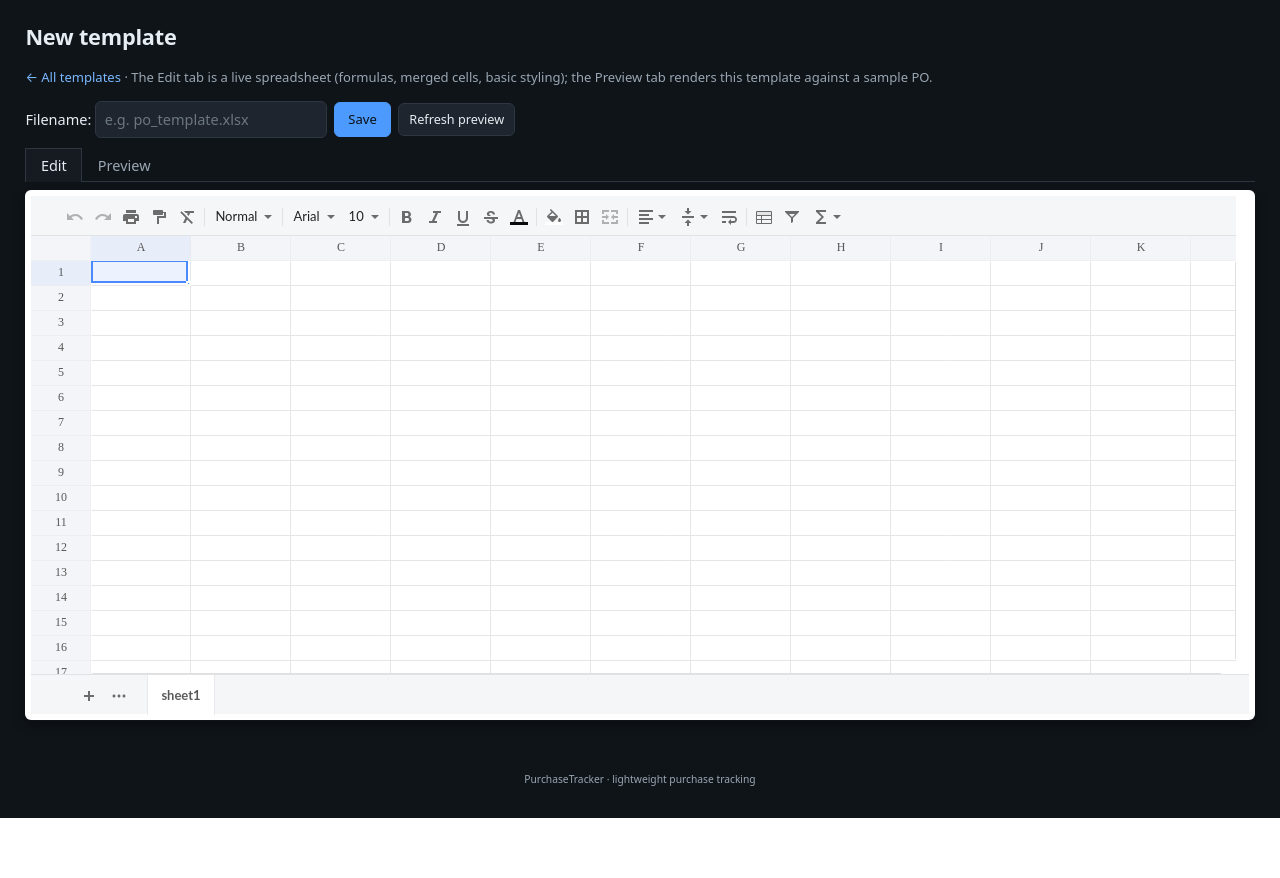
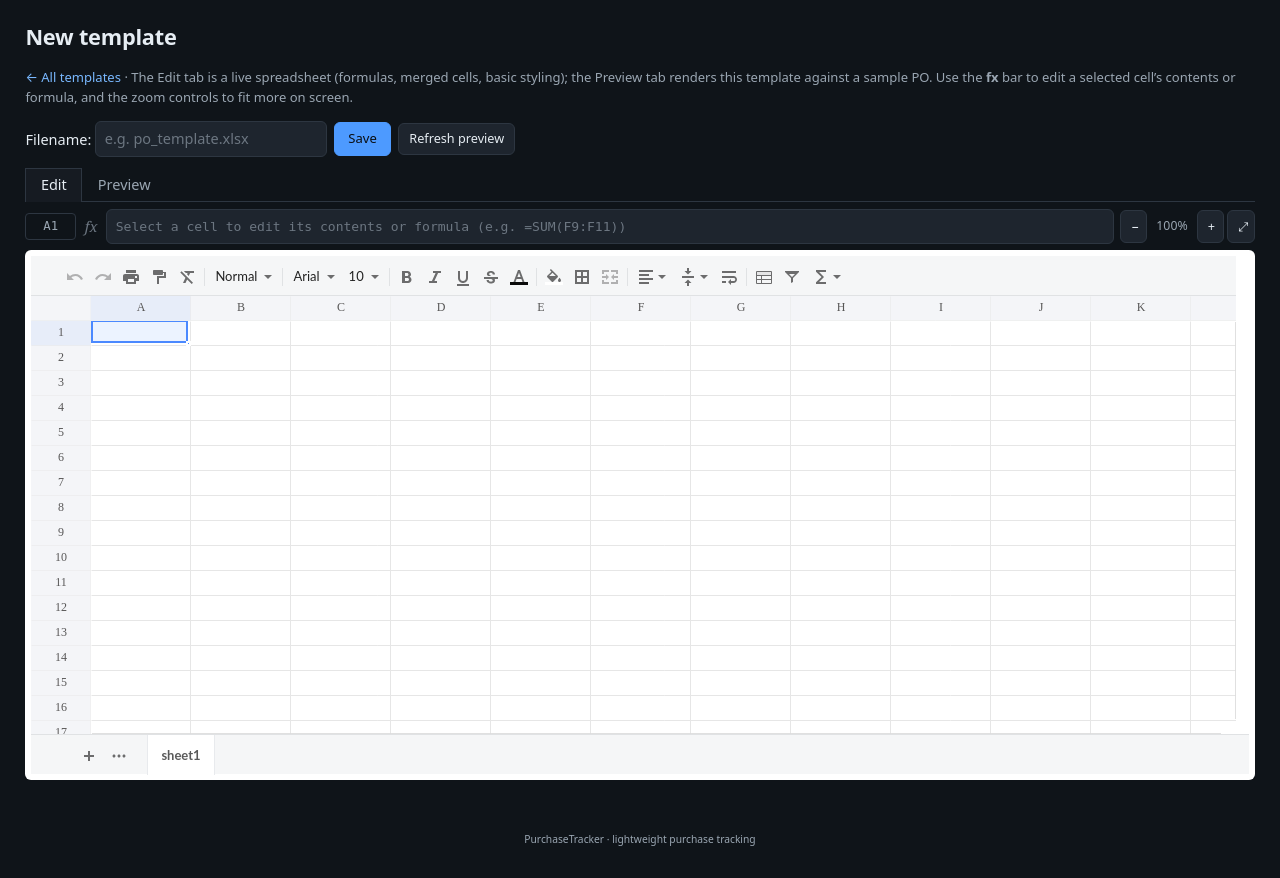
Before and after one commit to bprochazka-bit/POThang, a Flask app: page /templates/new in a window 1280 px wide. Shown: the part 45-923 px from the top of the page. Before the commit the page ends 863 px from the top, so only its background shows below. Run offline with Flask 3, Linux system fonts and the light colour scheme.

Commit message:
Keep blank styled cells, add formula bar and zoom controls
Three issues from real-world template testing:

1. Blank-but-styled cells were dropped entirely. The xlsx->json loop
   skipped any cell with no text, so every empty coloured input box,
   bordered spacer, the BILL TO block and the purple barcode cells came
   through with no fill or border. Now a cell is emitted when it has
   text OR a non-default style, on both the load and save paths.

2. Columns without an explicit width got no width at all, so
   x-spreadsheet fell back to its own default and the whole form's
   proportions drifted (wrapped "MODEL/S KU", stretched columns). Emit
   a width for every column up to max_col, using the sheet's default
   (or Excel's 8.43) for unset ones.

3. x-spreadsheet 1.1.x has no built-in formula bar or zoom. Added a
   custom fx bar (cell ref + contents/formula input, wired through the
   library's cell-selected / cell-edited events and cellText API) and
   per-pane zoom controls using CSS `zoom` (keeps offsetX/Y mouse
   mapping correct, unlike transform:scale).

Verified end-to-end on the attached SB_Purchase_Order template through
real x-spreadsheet (JSDOM): 69 merges, the previously-missing purple
J23 / blue M6 fills, yellow B14 and the title fill all survive the full
xlsx -> json -> x-spreadsheet -> json -> xlsx round trip.

```diff
--- a/purchasetracker/services.py
+++ b/purchasetracker/services.py
@@ -652,12 +652,17 @@ def _worksheet_to_xspreadsheet(ws: Worksheet, palette: dict) -> dict:
         for c in range(1, max_c + 1):
             cell = ws.cell(row=r, column=c)
             val = cell.value
-            if val is None or val == "":
-                # Capture style on otherwise-blank cells only if it's non-default
-                # (keeps the JSON small).
+            has_text = val is not None and val != ""
+            key, style_obj = _cell_style_signature(cell, palette)
+            # Emit a cell if it has text OR a non-default style. Blank-but-
+            # styled cells (coloured input boxes, bordered spacers, the BILL
+            # TO block, the purple barcode cells) MUST be kept — skipping
+            # them was why large swathes of the form rendered uncoloured.
+            if not has_text and style_obj is None:
                 continue
-            cell_data: dict[str, Any] = {"text": _xlsx_value_to_text(val)}
-            key, style_obj = _cell_style_signature(cell, palette)
+            cell_data: dict[str, Any] = {
+                "text": _xlsx_value_to_text(val) if has_text else "",
+            }
             if style_obj is not None:
                 if key not in style_cache:
                     style_cache[key] = len(styles)
@@ -675,16 +680,25 @@ def _worksheet_to_xspreadsheet(ws: Worksheet, palette: dict) -> dict:
             rows[str(r - 1)] = row_obj
     rows["len"] = max(max_r + 10, 100)
 
+    # Emit a width for EVERY column up to max_c, not just ones with an
+    # explicit width. Excel's default is ~8.43 chars; if we leave default
+    # columns out, x-spreadsheet falls back to its own (different) default
+    # and the whole form's proportions drift — narrow columns wrapped text
+    # ("MODEL/S KU") while others stretched.
+    default_w = None
+    sf = getattr(ws, "sheet_format", None)
+    if sf is not None and getattr(sf, "defaultColWidth", None):
+        default_w = sf.defaultColWidth
+    if not default_w:
+        default_w = 8.43
+
     cols: dict[str, Any] = {}
-    for col_letter, dim in ws.column_dimensions.items():
-        if not dim.width:
-            continue
-        try:
-            idx = column_index_from_string(col_letter) - 1
-        except ValueError:
-            continue
-        cols[str(idx)] = {
-            "width": int(round(dim.width * _XSS_PX_PER_WIDTH_UNIT + 5))
+    for c in range(1, max_c + 1):
+        letter = get_column_letter(c)
+        dim = ws.column_dimensions.get(letter)
+        w = dim.width if dim is not None and dim.width else default_w
+        cols[str(c - 1)] = {
+            "width": int(round(w * _XSS_PX_PER_WIDTH_UNIT + 5))
         }
     cols["len"] = max(max_c + 5, 26)
 
@@ -1128,12 +1142,17 @@ def xspreadsheet_to_xlsx_bytes(data: dict) -> bytes:
             except (TypeError, ValueError):
                 continue
             text = cv.get("text", "")
-            if text == "" or text is None:
+            style_idx = cv.get("style")
+            has_style = isinstance(style_idx, int) and 0 <= style_idx < len(styles)
+            # Keep blank-but-styled cells: a cell with no text but a fill or
+            # border still needs to be written, otherwise coloured input
+            # boxes and bordered spacers vanish on save.
+            if (text == "" or text is None) and not has_style:
                 continue
             cell = ws.cell(row=r, column=c)
-            cell.value = _text_to_xlsx_value(text)
-            style_idx = cv.get("style")
-            if isinstance(style_idx, int) and 0 <= style_idx < len(styles):
+            if text != "" and text is not None:
+                cell.value = _text_to_xlsx_value(text)
+            if has_style:
                 _apply_style_to_cell(cell, styles[style_idx])
         height = rv.get("height")
         if height:
--- a/purchasetracker/templates/templates/edit.html
+++ b/purchasetracker/templates/templates/edit.html
@@ -34,6 +34,25 @@
   .tpl-status.error { color: var(--danger); }
   .tpl-status.ok { color: var(--success); }
   #preview-sheet { pointer-events: auto; /* allow scrolling, no editing */ }
+
+  .tpl-cellbar { display: flex; align-items: center; gap: 0.4rem;
+                 margin-bottom: 0.4rem; }
+  .tpl-cellbar .cellref { min-width: 3.5rem; text-align: center;
+                          font-family: ui-monospace, monospace;
+                          color: var(--fg-muted); font-size: 0.85rem;
+                          border: 1px solid var(--border); border-radius: 4px;
+                          padding: 0.25rem 0.3rem; }
+  .tpl-cellbar .fx { color: var(--fg-subtle); font-style: italic;
+                     font-family: ui-serif, Georgia, serif; padding: 0 0.2rem; }
+  .tpl-cellbar input.formula { flex: 1; font-family: ui-monospace, monospace;
+                               font-size: 0.9rem; }
+  .tpl-zoom { display: flex; align-items: center; gap: 0.2rem; }
+  .tpl-zoom button { width: 1.9rem; }
+  .tpl-zoom .zlabel { min-width: 3rem; text-align: center;
+                      color: var(--fg-muted); font-size: 0.85rem; }
+  /* CSS `zoom` (not transform) keeps x-spreadsheet's offsetX/Y mouse
+     mapping correct, so clicking still selects the right cell. */
+  .tpl-zoomwrap { overflow: auto; }
 </style>
 
 <h1>
@@ -43,7 +62,9 @@
 <p class="meta">
   <a href="{{ url_for('templates.list_templates') }}">&larr; All templates</a>
   &middot; The Edit tab is a live spreadsheet (formulas, merged cells, basic
-  styling); the Preview tab renders this template against a sample PO.
+  styling); the Preview tab renders this template against a sample PO. Use
+  the <strong>fx</strong> bar to edit a selected cell&rsquo;s contents or
+  formula, and the zoom controls to fit more on screen.
 </p>
 
 <div class="tpl-toolbar">
@@ -62,10 +83,36 @@
 </div>
 
 <div id="edit-pane" class="tpl-pane active">
-  <div class="tpl-editor-wrap"><div id="edit-sheet"></div></div>
+  <div class="tpl-cellbar">
+    <span class="cellref" id="edit-cellref">A1</span>
+    <span class="fx">fx</span>
+    <input type="text" class="formula" id="edit-formula"
+           placeholder="Select a cell to edit its contents or formula (e.g. =SUM(F9:F11))"
+           autocomplete="off" spellcheck="false">
+    <span class="tpl-zoom">
+      <button type="button" data-zoom="edit" data-dir="-1" title="Zoom out">&minus;</button>
+      <span class="zlabel" id="edit-zlabel">100%</span>
+      <button type="button" data-zoom="edit" data-dir="1" title="Zoom in">+</button>
+      <button type="button" data-zoom="edit" data-dir="0" title="Reset zoom">⤢</button>
+    </span>
+  </div>
+  <div class="tpl-zoomwrap"><div class="tpl-editor-wrap"><div id="edit-sheet"></div></div></div>
 </div>
 <div id="preview-pane" class="tpl-pane">
-  <div class="tpl-editor-wrap"><div id="preview-sheet"></div></div>
+  <div class="tpl-cellbar">
+    <span class="cellref" id="preview-cellref">A1</span>
+    <span class="fx">fx</span>
+    <input type="text" class="formula" id="preview-formula"
+           placeholder="Select a cell to inspect its contents (read-only)"
+           autocomplete="off" spellcheck="false" readonly>
+    <span class="tpl-zoom">
+      <button type="button" data-zoom="preview" data-dir="-1" title="Zoom out">&minus;</button>
+      <span class="zlabel" id="preview-zlabel">100%</span>
+      <button type="button" data-zoom="preview" data-dir="1" title="Zoom in">+</button>
+      <button type="button" data-zoom="preview" data-dir="0" title="Reset zoom">⤢</button>
+    </span>
+  </div>
+  <div class="tpl-zoomwrap"><div class="tpl-editor-wrap"><div id="preview-sheet"></div></div></div>
   <p><small>Preview is rendered with a synthetic PO
   (<code>PREVIEW-001</code>, vendor &ldquo;Acme Corp&rdquo;, three sample
   items). Formula results are computed client-side by the editor&rsquo;s own
@@ -137,6 +184,79 @@
       height: function () { return Math.max(520, window.innerHeight - 360); },
       width: function () { return previewEl.clientWidth - 12; },
     },
+  });
+
+  // --- Formula bar -------------------------------------------------------
+  // x-spreadsheet 1.1.x has no built-in formula bar; wire a custom one via
+  // its cell-selected / cell-edited events and cellText() API.
+  function colName(ci) {
+    var s = '';
+    ci += 1;
+    while (ci > 0) { var m = (ci - 1) % 26; s = String.fromCharCode(65 + m) + s; ci = (ci - m - 1) / 26; }
+    return s;
+  }
+  function cellTextOf(inst, ri, ci) {
+    try {
+      var c = inst.cell ? inst.cell(ri, ci) : null;
+      return (c && typeof c.text === 'string') ? c.text : '';
+    } catch (e) { return ''; }
+  }
+  function wireFormulaBar(inst, refId, fId, editable) {
+    var refEl = document.getElementById(refId);
+    var fEl = document.getElementById(fId);
+    var sel = { ri: 0, ci: 0 };
+    function show(ri, ci) {
+      sel.ri = ri; sel.ci = ci;
+      refEl.textContent = colName(ci) + (ri + 1);
+      fEl.value = cellTextOf(inst, ri, ci);
+    }
+    inst.on('cell-selected', function (cell, ri, ci) { show(ri, ci); });
+    inst.on('cells-selected', function (cell, range) {
+      show(range.sri, range.sci);
+    });
+    inst.on('cell-edited', function (text, ri, ci) {
+      if (ri === sel.ri && ci === sel.ci) fEl.value = text;
+    });
+    if (editable) {
+      var commit = function (keepFocus) {
+        try {
+          inst.cellText(sel.ri, sel.ci, fEl.value);
+          inst.reRender();
+        } catch (e) { /* ignore bad ranges */ }
+      };
+      fEl.addEventListener('keydown', function (e) {
+        if (e.key === 'Enter') { e.preventDefault(); commit(); }
+        else if (e.key === 'Escape') { fEl.value = cellTextOf(inst, sel.ri, sel.ci); fEl.blur(); }
+      });
+      fEl.addEventListener('blur', function () { commit(); });
+    }
+    show(0, 0);
+  }
+  wireFormulaBar(editor, 'edit-cellref', 'edit-formula', true);
+  wireFormulaBar(previewer, 'preview-cellref', 'preview-formula', false);
+
+  // --- Zoom --------------------------------------------------------------
+  var ZOOM_STEPS = [0.5, 0.67, 0.8, 0.9, 1, 1.1, 1.25, 1.5, 1.75, 2];
+  var zoomState = { edit: 4, preview: 4 };  // index into ZOOM_STEPS (1.0)
+  function applyZoom(which) {
+    var z = ZOOM_STEPS[zoomState[which]];
+    var wrap = document.querySelector(
+      '#' + which + '-pane .tpl-editor-wrap');
+    if (wrap) wrap.style.zoom = z;
+    var lbl = document.getElementById(which + '-zlabel');
+    if (lbl) lbl.textContent = Math.round(z * 100) + '%';
+  }
+  document.querySelectorAll('[data-zoom]').forEach(function (btn) {
+    btn.addEventListener('click', function () {
+      var which = btn.dataset.zoom;
+      var dir = parseInt(btn.dataset.dir, 10);
+      if (dir === 0) { zoomState[which] = 4; }
+      else {
+        zoomState[which] = Math.min(ZOOM_STEPS.length - 1,
+          Math.max(0, zoomState[which] + dir));
+      }
+      applyZoom(which);
+    });
   });
 
   function currentEditorData() {
```
